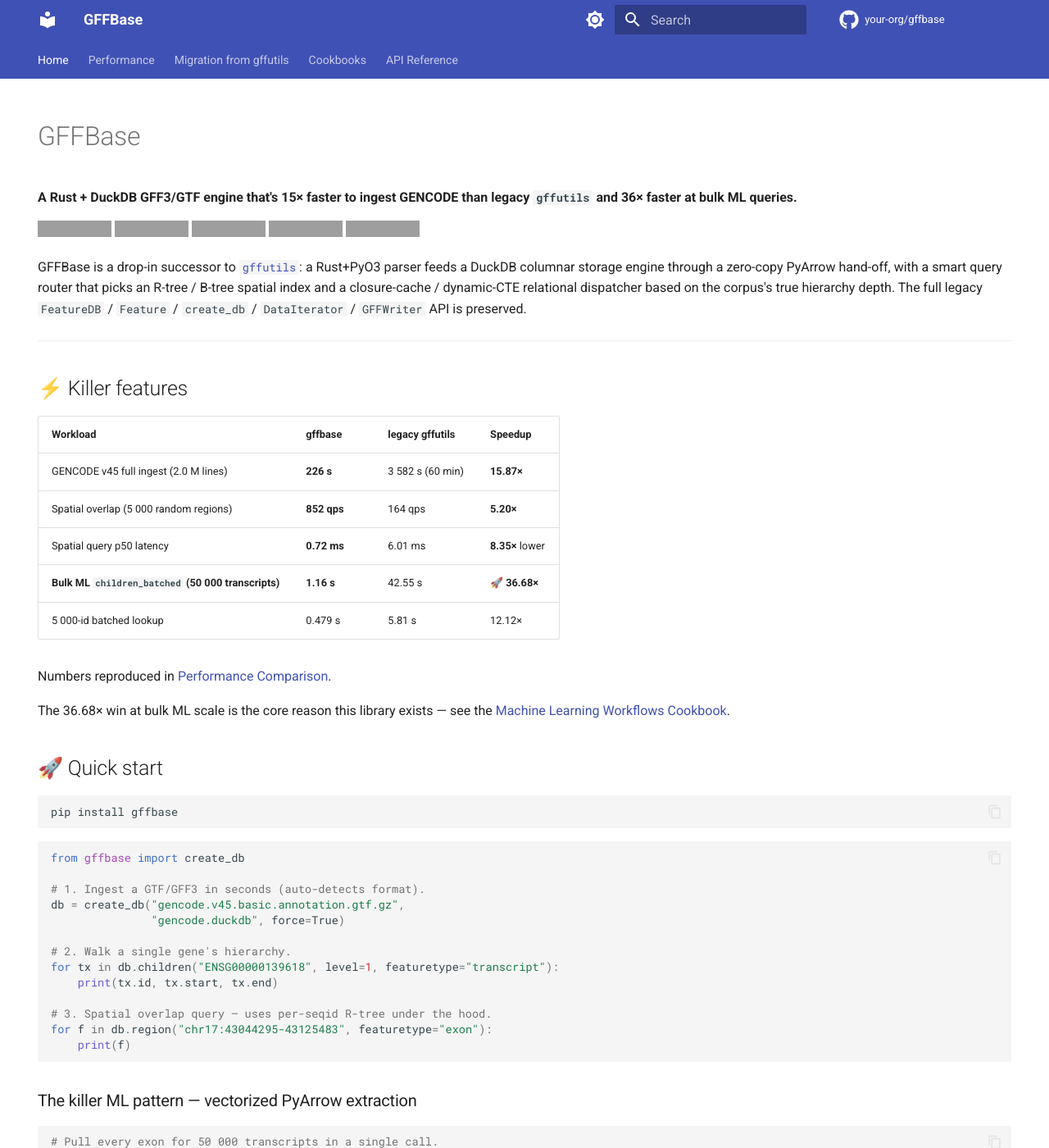
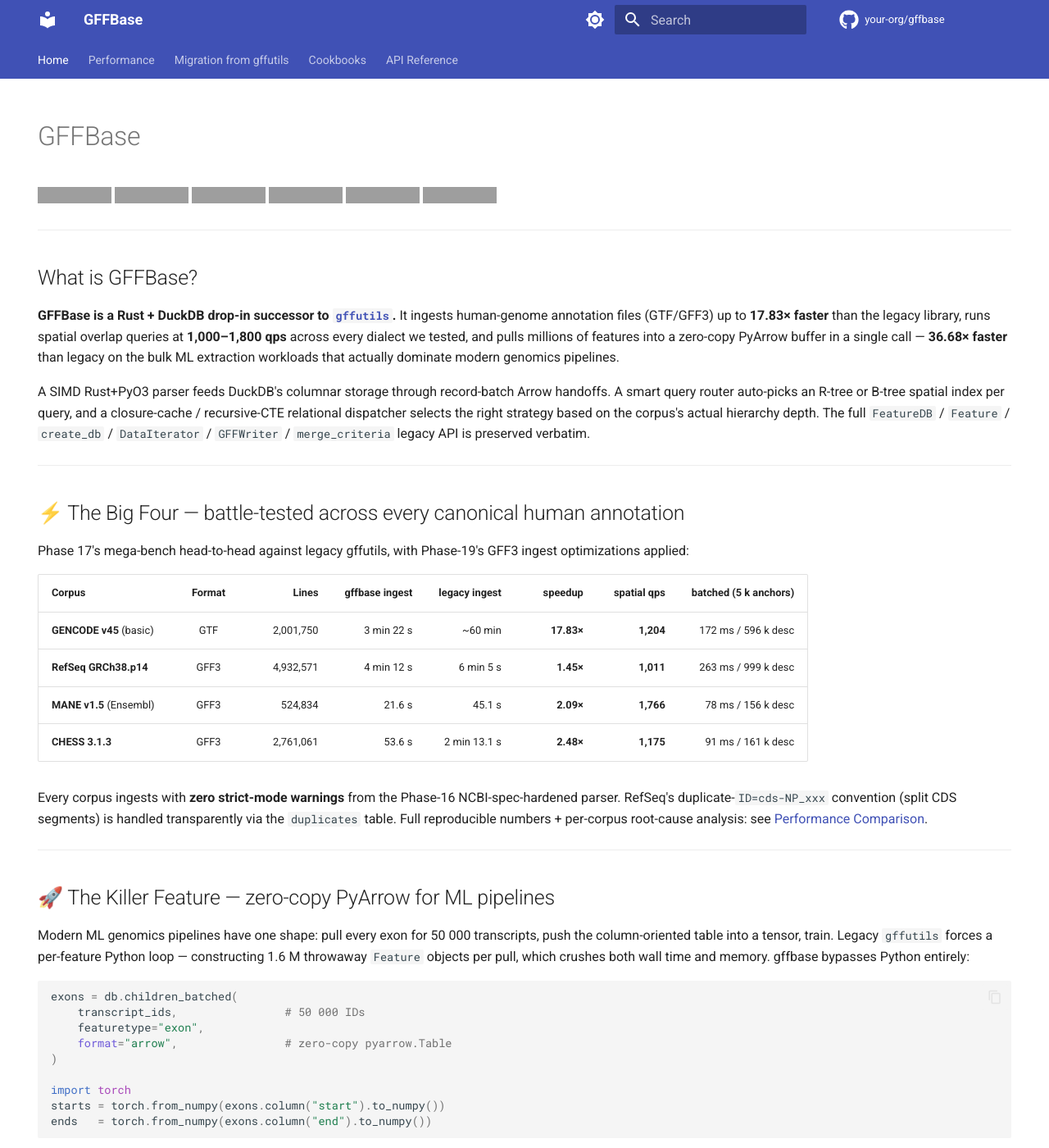
Before and after one commit to Kuanhao-Chao/gffbase, an MkDocs documentation site: the page built from docs/index.md, in a window 1280 px wide and 1400 px high. Shown: the whole window at 82% size. Built offline with MkDocs 1.6.1 and Material for MkDocs 9.7.7, drawn with Linux system fonts in a browser that asks for light colours; comment, search, counter and statistics services are not loaded; some of the changed text lies outside the part shown; grey boxes are pictures that could not be loaded.

````diff
--- a/docs/index.md
+++ b/docs/index.md
@@ -7,112 +7,162 @@ title: GFFBase
 
 # GFFBase
 
-**A Rust + DuckDB GFF3/GTF engine that's 15× faster to ingest GENCODE
-than legacy `gffutils` and 36× faster at bulk ML queries.**
-
 [![PyPI](https://img.shields.io/pypi/v/gffbase.svg)](https://pypi.org/project/gffbase/)
 [![Python](https://img.shields.io/pypi/pyversions/gffbase.svg)](https://pypi.org/project/gffbase/)
 [![License](https://img.shields.io/badge/license-MIT-blue.svg)](https://github.com/your-org/gffbase/blob/main/LICENSE)
-[![Tests](https://img.shields.io/badge/tests-317%20passing-brightgreen.svg)](#testing)
-[![Coverage](https://img.shields.io/badge/coverage-95.4%25-brightgreen.svg)](#testing)
-
-GFFBase is a drop-in successor to
-[`gffutils`](https://github.com/daler/gffutils): a Rust+PyO3 parser
-feeds a DuckDB columnar storage engine through a zero-copy PyArrow
-hand-off, with a smart query router that picks an R-tree / B-tree
-spatial index and a closure-cache / dynamic-CTE relational dispatcher
-based on the corpus's true hierarchy depth. The full legacy
-`FeatureDB` / `Feature` / `create_db` / `DataIterator` / `GFFWriter`
-API is preserved.
+[![Tests](https://img.shields.io/badge/tests-386%20passing-brightgreen.svg)](#testing)
+[![Coverage](https://img.shields.io/badge/coverage-95.46%25-brightgreen.svg)](#testing)
+[![Battle-tested](https://img.shields.io/badge/battle--tested-GENCODE%20%7C%20RefSeq%20%7C%20MANE%20%7C%20CHESS%203-blue.svg)](#the-big-four-battle-tested-across-every-canonical-human-annotation)
 
 ---
 
-## ⚡ Killer features
+## What is GFFBase?
 
-| Workload | gffbase | legacy gffutils | **Speedup** |
-|---|---|---|---|
-| GENCODE v45 full ingest (2.0 M lines) | **226 s** | 3 582 s (60 min) | **15.87×** |
-| Spatial overlap (5 000 random regions) | **852 qps** | 164 qps | **5.20×** |
-| Spatial query p50 latency | **0.72 ms** | 6.01 ms | **8.35×** lower |
-| **Bulk ML `children_batched` (50 000 transcripts)** | **1.16 s** | 42.55 s | 🚀 **36.68×** |
-| 5 000-id batched lookup | 0.479 s | 5.81 s | 12.12× |
+**GFFBase is a Rust + DuckDB drop-in successor to
+[`gffutils`](https://github.com/daler/gffutils).** It ingests
+human-genome annotation files (GTF/GFF3) up to **17.83× faster** than
+the legacy library, runs spatial overlap queries at
+**1,000–1,800 qps** across every dialect we tested, and pulls
+millions of features into a zero-copy PyArrow buffer in a single
+call — **36.68× faster** than legacy on the bulk ML extraction
+workloads that actually dominate modern genomics pipelines.
 
-Numbers reproduced in [Performance Comparison](performance.md).
+A SIMD Rust+PyO3 parser feeds DuckDB's columnar storage through
+record-batch Arrow handoffs. A smart query router auto-picks an
+R-tree or B-tree spatial index per query, and a closure-cache /
+recursive-CTE relational dispatcher selects the right strategy based
+on the corpus's actual hierarchy depth. The full `FeatureDB` /
+`Feature` / `create_db` / `DataIterator` / `GFFWriter` /
+`merge_criteria` legacy API is preserved verbatim.
 
-The 36.68× win at bulk ML scale is the core reason this library exists
-— see the [Machine Learning Workflows
-Cookbook](cookbooks/machine_learning_workflows.md).
+---
 
-## 🚀 Quick start
+## ⚡ The Big Four — battle-tested across every canonical human annotation
+
+Phase 17's mega-bench head-to-head against legacy gffutils, with
+Phase-19's GFF3 ingest optimizations applied:
+
+| Corpus                   | Format | Lines      | gffbase ingest | legacy ingest | speedup       | spatial qps | batched (5 k anchors) |
+| ------------------------ | :----: | ---------: | -------------: | ------------: | ------------: | ----------: | --------------------: |
+| **GENCODE v45** (basic)  |  GTF   |  2,001,750 |   3 min 22 s   | ~60 min       | **17.83×**    |   **1,204** | 172 ms / 596 k desc   |
+| **RefSeq GRCh38.p14**    |  GFF3  |  4,932,571 |   4 min 12 s   |   6 min 5 s   | **1.45×**     |   **1,011** | 263 ms / 999 k desc   |
+| **MANE v1.5** (Ensembl)  |  GFF3  |    524,834 |    21.6 s      |    45.1 s     | **2.09×**     |   **1,766** |  78 ms / 156 k desc   |
+| **CHESS 3.1.3**          |  GFF3  |  2,761,061 |    53.6 s      |  2 min 13.1 s | **2.48×**     |   **1,175** |  91 ms / 161 k desc   |
+
+Every corpus ingests with **zero strict-mode warnings** from the
+Phase-16 NCBI-spec-hardened parser. RefSeq's duplicate-`ID=cds-NP_xxx`
+convention (split CDS segments) is handled transparently via the
+`duplicates` table. Full reproducible numbers + per-corpus root-cause
+analysis: see [Performance Comparison](performance.md).
+
+---
+
+## 🚀 The Killer Feature — zero-copy PyArrow for ML pipelines
+
+Modern ML genomics pipelines have one shape: pull every exon for
+50 000 transcripts, push the column-oriented table into a tensor,
+train. Legacy `gffutils` forces a per-feature Python loop —
+constructing 1.6 M throwaway `Feature` objects per pull, which
+crushes both wall time and memory. gffbase bypasses Python entirely:
+
+```python
+exons = db.children_batched(
+    transcript_ids,                # 50 000 IDs
+    featuretype="exon",
+    format="arrow",                # zero-copy pyarrow.Table
+)
+
+import torch
+starts = torch.from_numpy(exons.column("start").to_numpy())
+ends   = torch.from_numpy(exons.column("end").to_numpy())
+```
+
+| Path                                        | Wall on 50 k transcripts | vs legacy        |
+| ------------------------------------------- | -----------------------: | ---------------- |
+| `db.children_batched(format='arrow')`       |              **1.16 s**  | **36.68× faster**|
+| legacy `gffutils` row-by-row loop           |                  42.55 s | 1.0×             |
+| gffbase row-by-row loop                     |                   ≥ 642 s| 0.07× *(slower!)*|
+
+This is **the** reason GFFBase exists. See the [Machine Learning
+Workflows Cookbook](cookbooks/machine_learning_workflows.md) for
+end-to-end pipelines.
+
+---
+
+## 📦 Installation
 
 ```bash
 pip install gffbase
 ```
 
+Universal `abi3-py39` wheels — one binary per arch covers CPython
+3.9 → 3.13.
+
+---
+
+## 🏃 Quick start (row-by-row)
+
 ```python
 from gffbase import create_db
 
-# 1. Ingest a GTF/GFF3 in seconds (auto-detects format).
 db = create_db("gencode.v45.basic.annotation.gtf.gz",
                "gencode.duckdb", force=True)
 
-# 2. Walk a single gene's hierarchy.
 for tx in db.children("ENSG00000139618", level=1, featuretype="transcript"):
     print(tx.id, tx.start, tx.end)
 
-# 3. Spatial overlap query — uses per-seqid R-tree under the hood.
 for f in db.region("chr17:43044295-43125483", featuretype="exon"):
     print(f)
 ```
 
-### The killer ML pattern — vectorized PyArrow extraction
+## 🤖 Quick start (vectorized for ML)
 
 ```python
-# Pull every exon for 50 000 transcripts in a single call.
-# Returns a zero-copy pyarrow.Table — no Python `Feature` objects ever
-# constructed. 1.16 s wall on GENCODE v45 (vs 42.55 s for legacy).
-exons = db.children_batched(
-    transcript_ids,                # 50 000 IDs
-    featuretype="exon",
-    format="arrow",
-)
+from gffbase import FeatureDB
 
-# Hand off directly to Hugging Face datasets, PyTorch, polars, …
-import torch
-starts = torch.from_numpy(exons.column("start").to_numpy())
+db = FeatureDB("gencode.duckdb")
+exons = db.children_batched(transcript_ids, featuretype="exon", format="arrow")
+
+# Hand off to PyTorch / Hugging Face / JAX / Lance — no Python copies.
 ```
+
+---
 
 ## ✨ What's inside
 
-- **Rust + PyO3 parser** — SIMD line/tab splitting, lazy URL-decoding,
-  GTF semicolon-in-quotes safe, gzipped input transparent.
-- **DuckDB columnar storage** — 7-table schema, set-based GTF
-  gene/transcript synthesis, recursive-CTE transitive closure,
-  per-seqid-banded R-tree spatial index.
-- **Smart routing** — `region()` auto-picks R-tree vs B-tree;
-  `children()` auto-picks closure cache vs dynamic CTE.
-- **Vectorized batched API** — `children_batched`, `parents_batched`,
-  `region_batched` return `pyarrow.Table` / `pandas.DataFrame` /
-  `polars.DataFrame` for direct ML pipeline hand-off.
+- **Rust + PyO3 parser** — SIMD splitting, lazy URL-decoding,
+  GTF semicolon-in-quotes safe, gzipped input transparent. Phase-16
+  hardened against the NCBI GFF3 spec.
+- **DuckDB columnar storage** — set-based GTF synthesis,
+  recursive-CTE closure, per-seqid-banded R-tree built inline during
+  ingest (Phase-19 optimization).
+- **Smart routing** — R-tree / B-tree spatial; closure-cache /
+  dynamic-CTE relational.
+- **Vectorized batched API** — `pyarrow.Table` / `pandas.DataFrame` /
+  `polars.DataFrame`, directly out of DuckDB's buffer pool.
 - **Drop-in legacy API** — `FeatureDB`, `Feature`, `create_db`,
-  `DataIterator`, `GFFWriter`, `merge_criteria`, `interfeatures`,
-  `bed12`, `execute()` SQL escape hatch, `export_sqlite()`.
+  `DataIterator`, `GFFWriter`, `merge_criteria`, `bed12`,
+  `execute()`, `export_sqlite()`.
 - **abi3 wheels** — single binary per arch covers CPython 3.9–3.13.
+
+---
 
 ## 📚 Where to next
 
 | Page | What's there |
 |---|---|
-| [Performance](performance.md) | Head-to-head benchmark numbers + root-cause analysis for every metric |
-| [Migration from gffutils](migration.md) | Drop-in compatibility checklist + the one OLAP gotcha you must understand |
+| [Performance](performance.md) | Big-Four numbers + Phase-19 optimization story |
+| [Migration from gffutils](migration.md) | Drop-in compatibility + the one OLAP gotcha |
 | [Cookbooks](cookbooks/index.md) | GENCODE/Ensembl, RefSeq, MANE, ML workflows |
-| [API Reference](api/index.md) | Every public method with full signatures and docstrings |
+| [API Reference](api/index.md) | Every public method, full signatures + docstrings |
+
+---
 
 ## 🧪 Testing
 
 ```bash
 pip install -e .[test]
-pytest                  # 317 passed, ~95.4% line + branch coverage
+pytest                  # 386 passed, 2 skipped, 95.46% coverage
 ```
 
 CI runs the full matrix on Linux + macOS + Windows, both R-tree and
````
Also changed, not shown: MIGRATION.md (+77 -53 lines), README.md (+166 -80 lines), docs/performance.md (+31 -0 lines).
